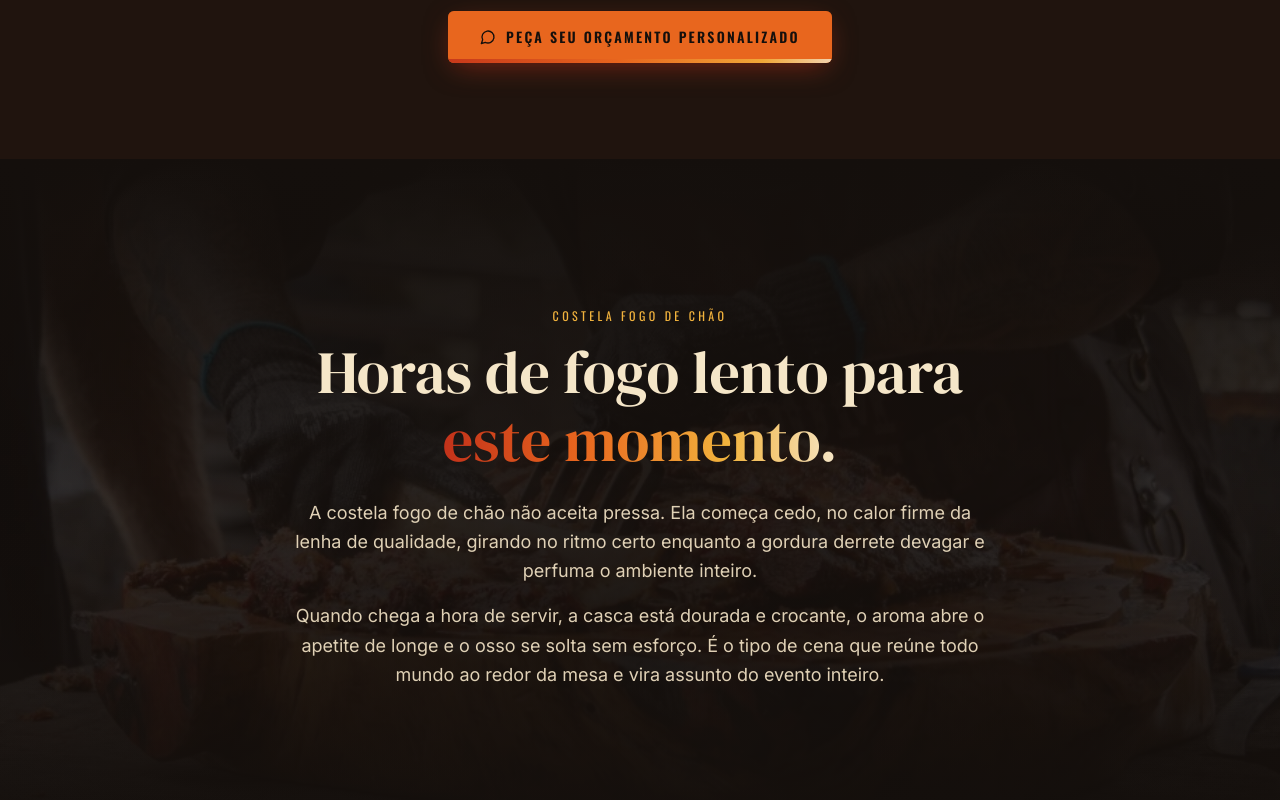
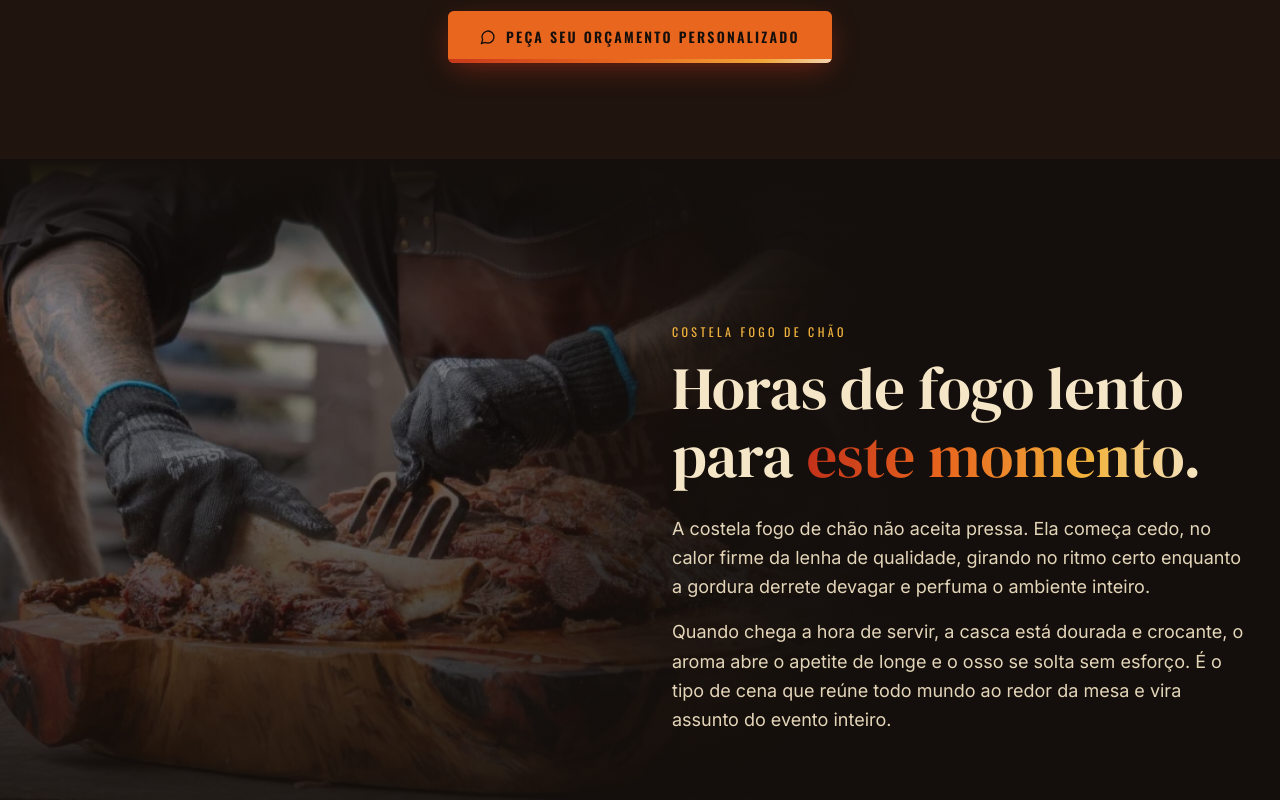
Before and after one commit to gabrielcriaecomunica/dombrazzeiro, a React (Vite) app: page / in a window 1280 px wide. Shown: the part 3080-3880 px from the top of the page. Built offline with nearby package versions, Linux system fonts and the light colour scheme.

Commit message:
style: shift costela background left and text right for clear visibility

```diff
--- a/src/components/FogoDeChaoSection.tsx
+++ b/src/components/FogoDeChaoSection.tsx
@@ -10,30 +10,36 @@ export function FogoDeChaoSection() {
     offset: ['start end', 'end start'],
   });
 
-  const imageY = useTransform(scrollYProgress, [0, 1], ['-8%', '8%']);
+  const imageY = useTransform(scrollYProgress, [0, 1], ['-6%', '6%']);
 
   return (
     <section
       ref={containerRef}
-      className="relative overflow-hidden bg-[#140F0C] py-24 sm:py-32 lg:py-36"
+      className="relative overflow-hidden bg-[#140F0C] py-24 sm:py-32 lg:py-40"
     >
-      {/* Foto da costela fogo de chão por trás do texto */}
+      {/* Foto posicionada mais à esquerda, fundindo suavemente com o fundo escuro à direita */}
       <div aria-hidden="true" className="absolute inset-0 z-0 overflow-hidden">
+        <div className="relative h-full w-full lg:w-[76%] lg:-translate-x-[5%]">
           <motion.img
-          style={prefersReducedMotion ? undefined : { y: imageY, scale: 1.12 }}
+            style={prefersReducedMotion ? undefined : { y: imageY, scale: 1.08 }}
             src="/assets/images/costela-fogo-de-chao.webp"
             alt=""
             width={1024}
             height={682}
             loading="lazy"
-          className="h-full w-full object-cover object-center opacity-50"
+            className="h-full w-full object-cover object-[42%_center] opacity-55 lg:opacity-85"
           />
-        <div className="absolute inset-0 bg-[#140F0C]/60" />
-        <div className="absolute inset-0 bg-gradient-to-b from-[#140F0C] via-transparent to-[#140F0C]" />
-        <div className="absolute inset-0 bg-[radial-gradient(circle_at_center,rgba(20,15,12,0.72)_0%,rgba(20,15,12,0.35)_65%,transparent_100%)]" />
+          <div className="hidden lg:block absolute inset-y-0 right-0 w-1/2 bg-gradient-to-r from-transparent to-[#140F0C]" />
         </div>
 
-      <div className="relative z-10 mx-auto max-w-3xl px-4 text-center sm:px-6 lg:px-8">
+        {/* Camadas de contraste para leitura nítida sem esconder a costela */}
+        <div className="absolute inset-0 bg-[#140F0C]/50 lg:bg-transparent" />
+        <div className="hidden lg:block absolute inset-0 bg-gradient-to-r from-[#140F0C]/30 via-[#140F0C]/45 via-45% to-[#140F0C] to-72%" />
+        <div className="absolute inset-0 bg-gradient-to-b from-[#140F0C] via-transparent via-20% to-[#140F0C]" />
+      </div>
+
+      <div className="relative z-10 mx-auto max-w-7xl px-4 sm:px-6 lg:px-8">
+        <div className="ml-auto max-w-xl text-left">
           <EmberReveal delay={0.08}>
             <span className="font-label text-xs uppercase tracking-[0.28em] text-[#F2B33D]">
               Costela fogo de chão
@@ -45,7 +51,7 @@ export function FogoDeChaoSection() {
           </EmberReveal>
 
           <EmberReveal delay={0.18}>
-          <div className="mt-6 space-y-4 text-base leading-relaxed text-[#F5E6C8]/90 sm:text-lg">
+            <div className="mt-6 space-y-4 text-base leading-relaxed text-[#F5E6C8]/92 sm:text-lg">
               <p>
                 A costela fogo de chão não aceita pressa. Ela começa cedo, no calor
                 firme da lenha de qualidade, girando no ritmo certo enquanto a
@@ -60,6 +66,7 @@ export function FogoDeChaoSection() {
             </div>
           </EmberReveal>
         </div>
+      </div>
     </section>
   );
 }
```
Lines whose indentation alone changed are shown as unchanged.
